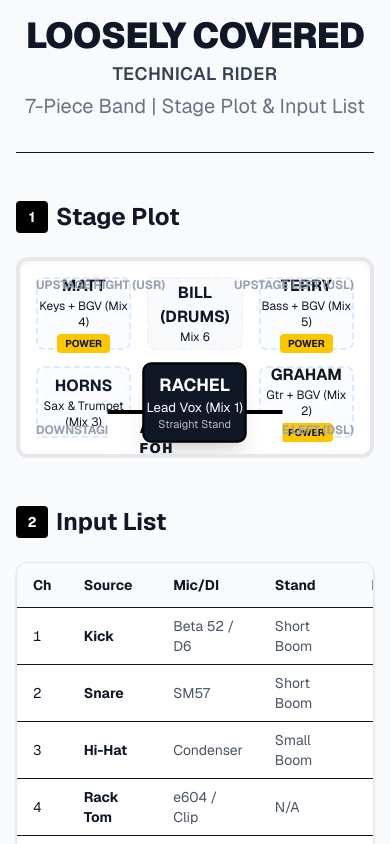
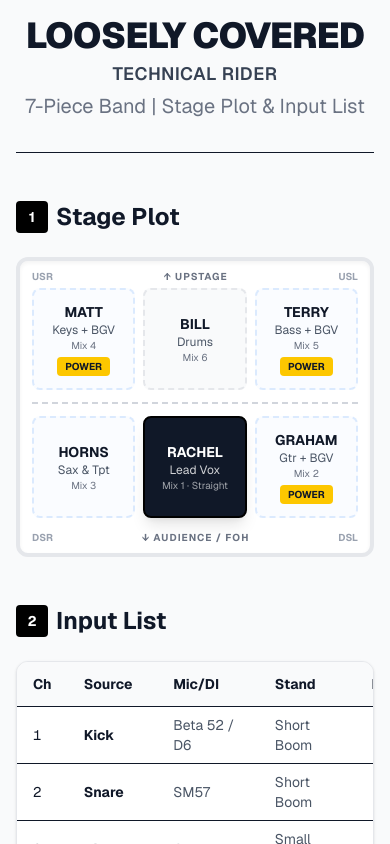
Before and after one commit to grahamdedwards/stage-plot, a Next.js app: page / in a window 390 px wide. Shown: the top 844 px of the page. Built offline with nearby package versions, Linux system fonts and the light colour scheme.

Commit message:
fix: mobile-first stage plot — stacked rows, readable on phones

```diff
--- a/app/page.tsx
+++ b/app/page.tsx
@@ -46,50 +46,65 @@ export default function TechnicalRider() {
             <span className="w-8 h-8 bg-black text-white flex items-center justify-center rounded text-sm">1</span>
             Stage Plot
           </h2>
-          <div className="relative aspect-[16/9] bg-white border-4 border-gray-200 rounded-xl shadow-inner p-4 md:p-8 overflow-hidden">
+          {/* Mobile: stacked rows. Desktop: 16/9 grid */}
+          <div className="bg-white border-4 border-gray-200 rounded-xl shadow-inner overflow-hidden">
 
-            {/* Stage Designations */}
-            <div className="absolute top-4 left-4 text-xs font-bold text-gray-400">UPSTAGE RIGHT (USR)</div>
-            <div className="absolute top-4 right-4 text-xs font-bold text-gray-400">UPSTAGE LEFT (USL)</div>
-            <div className="absolute bottom-4 left-4 text-xs font-bold text-gray-400">DOWNSTAGE RIGHT (DSR)</div>
-            <div className="absolute bottom-4 right-4 text-xs font-bold text-gray-400">DOWNSTAGE LEFT (DSL)</div>
+            {/* Direction labels row */}
+            <div className="flex justify-between px-3 pt-2 pb-1">
+              <span className="text-[10px] font-bold text-gray-400">USR</span>
+              <span className="text-[10px] font-bold text-gray-500 tracking-widest">↑ UPSTAGE</span>
+              <span className="text-[10px] font-bold text-gray-400">USL</span>
+            </div>
 
-            <div className="grid grid-cols-3 grid-rows-2 h-full gap-4 text-center">
-              {/* Backline */}
-              <div className="flex flex-col items-center justify-center border-2 border-dashed border-blue-100 bg-blue-50/30 rounded-lg">
-                <p className="font-bold">MATT</p>
-                <p className="text-xs">Keys + BGV (Mix 4)</p>
+            {/* Backline row */}
+            <div className="grid grid-cols-3 gap-2 px-3 pb-2">
+              <div className="flex flex-col items-center justify-center border-2 border-dashed border-blue-100 bg-blue-50/30 rounded-lg py-3 px-1 text-center">
+                <p className="font-bold text-sm">MATT</p>
+                <p className="text-xs text-gray-600">Keys + BGV</p>
+                <p className="text-[10px] text-gray-500">Mix 4</p>
                 <div className="mt-1 px-2 py-0.5 bg-yellow-400 text-[10px] font-bold rounded">POWER</div>
               </div>
-              <div className="flex flex-col items-center justify-center border-2 border-dashed border-gray-100 bg-gray-50 rounded-lg">
-                <p className="font-bold uppercase">Bill (Drums)</p>
-                <p className="text-xs">Mix 6</p>
+              <div className="flex flex-col items-center justify-center border-2 border-dashed border-gray-200 bg-gray-50 rounded-lg py-3 px-1 text-center">
+                <p className="font-bold text-sm uppercase">Bill</p>
+                <p className="text-xs text-gray-600">Drums</p>
+                <p className="text-[10px] text-gray-500">Mix 6</p>
               </div>
-              <div className="flex flex-col items-center justify-center border-2 border-dashed border-blue-100 bg-blue-50/30 rounded-lg">
-                <p className="font-bold uppercase">Terry</p>
-                <p className="text-xs">Bass + BGV (Mix 5)</p>
-                <div className="mt-1 px-2 py-0.5 bg-yellow-400 text-[10px] font-bold rounded">POWER</div>
-              </div>
-
-              {/* Frontline */}
-              <div className="flex flex-col items-center justify-center border-2 border-dashed border-blue-100 bg-blue-50/30 rounded-lg">
-                <p className="font-bold uppercase">Horns</p>
-                <p className="text-xs">Sax &amp; Trumpet (Mix 3)</p>
-              </div>
-              <div className="flex flex-col items-center justify-center border-2 border-black bg-gray-900 text-white rounded-lg shadow-xl scale-110 z-10">
-                <p className="font-bold uppercase">Rachel</p>
-                <p className="text-xs">Lead Vox (Mix 1)</p>
-                <p className="text-[10px] opacity-70">Straight Stand</p>
-              </div>
-              <div className="flex flex-col items-center justify-center border-2 border-dashed border-blue-100 bg-blue-50/30 rounded-lg">
-                <p className="font-bold uppercase">Graham</p>
-                <p className="text-xs">Gtr + BGV (Mix 2)</p>
+              <div className="flex flex-col items-center justify-center border-2 border-dashed border-blue-100 bg-blue-50/30 rounded-lg py-3 px-1 text-center">
+                <p className="font-bold text-sm uppercase">Terry</p>
+                <p className="text-xs text-gray-600">Bass + BGV</p>
+                <p className="text-[10px] text-gray-500">Mix 5</p>
                 <div className="mt-1 px-2 py-0.5 bg-yellow-400 text-[10px] font-bold rounded">POWER</div>
               </div>
             </div>
 
-            <div className="absolute -bottom-2 left-1/2 -translate-x-1/2 bg-white px-8 py-1 border-t-4 border-black font-black uppercase tracking-widest text-sm">
-              Audience / FOH
+            {/* Divider */}
+            <div className="mx-3 border-t-2 border-dashed border-gray-300 my-1" />
+
+            {/* Frontline row */}
+            <div className="grid grid-cols-3 gap-2 px-3 pt-2 pb-2">
+              <div className="flex flex-col items-center justify-center border-2 border-dashed border-blue-100 bg-blue-50/30 rounded-lg py-3 px-1 text-center">
+                <p className="font-bold text-sm uppercase">Horns</p>
+                <p className="text-xs text-gray-600">Sax &amp; Tpt</p>
+                <p className="text-[10px] text-gray-500">Mix 3</p>
+              </div>
+              <div className="flex flex-col items-center justify-center border-2 border-black bg-gray-900 text-white rounded-lg py-3 px-1 text-center shadow-lg">
+                <p className="font-bold text-sm uppercase">Rachel</p>
+                <p className="text-xs opacity-80">Lead Vox</p>
+                <p className="text-[10px] opacity-60">Mix 1 · Straight</p>
+              </div>
+              <div className="flex flex-col items-center justify-center border-2 border-dashed border-blue-100 bg-blue-50/30 rounded-lg py-3 px-1 text-center">
+                <p className="font-bold text-sm uppercase">Graham</p>
+                <p className="text-xs text-gray-600">Gtr + BGV</p>
+                <p className="text-[10px] text-gray-500">Mix 2</p>
+                <div className="mt-1 px-2 py-0.5 bg-yellow-400 text-[10px] font-bold rounded">POWER</div>
+              </div>
+            </div>
+
+            {/* Direction labels row */}
+            <div className="flex justify-between px-3 pb-2 pt-1">
+              <span className="text-[10px] font-bold text-gray-400">DSR</span>
+              <span className="text-[10px] font-bold text-gray-500 tracking-widest">↓ AUDIENCE / FOH</span>
+              <span className="text-[10px] font-bold text-gray-400">DSL</span>
             </div>
           </div>
         </section>
```
